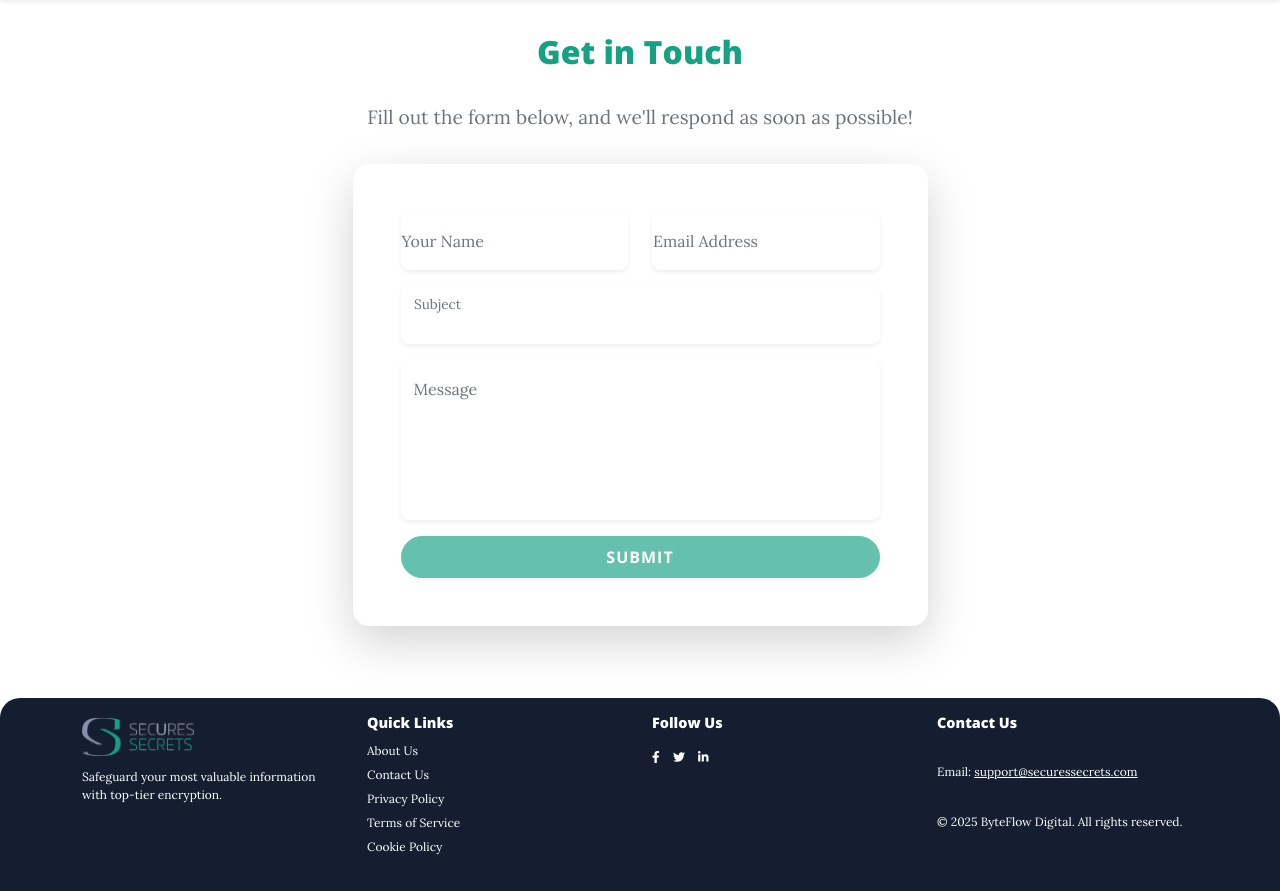
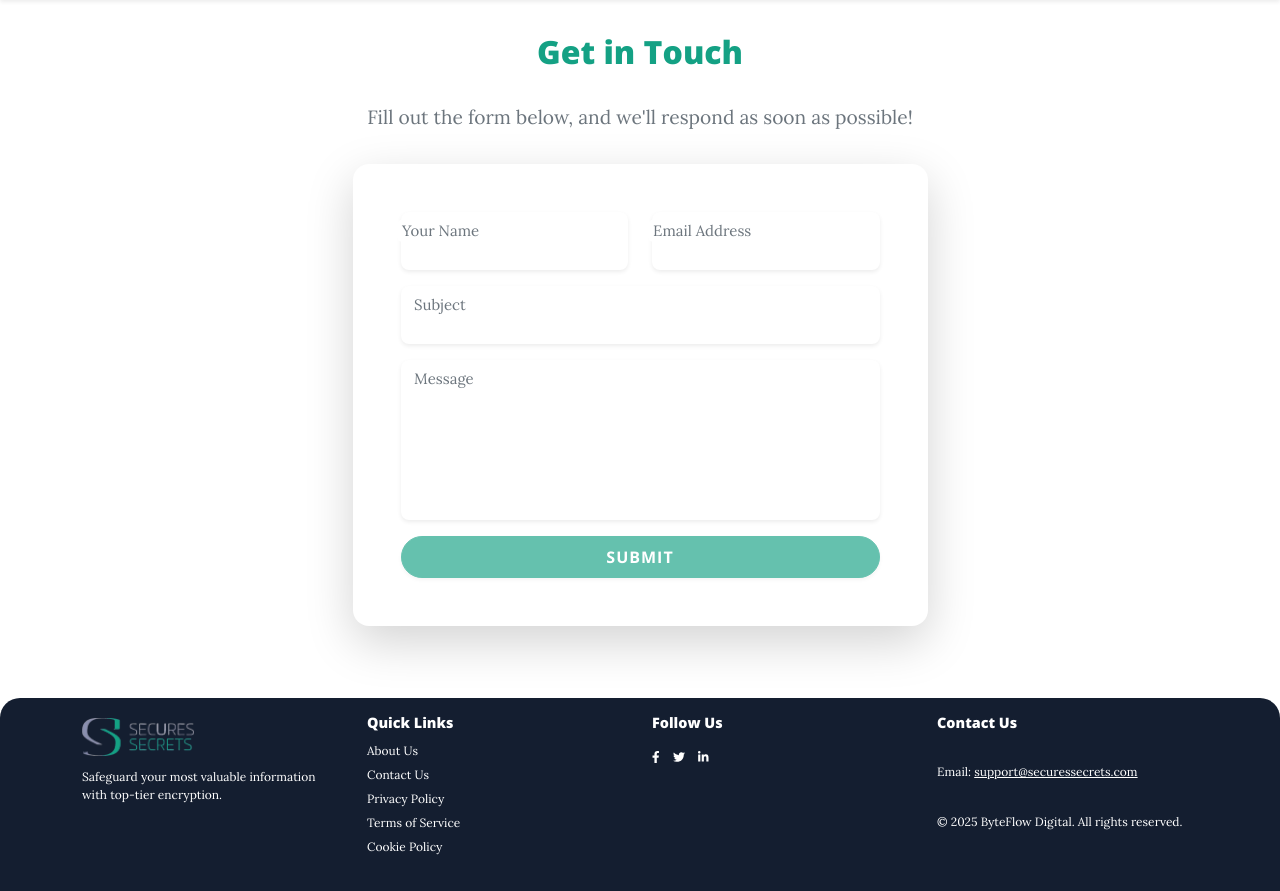
Before and after one commit to byteflow24/securessecrets-web, a Flask app: page /contact in a window 1280 px wide. Shown: the part 67-958 px from the top of the page. Run offline with Flask 3, Linux system fonts and the light colour scheme; parts of the project's set-up code (start-up, migrations or seed data) failed here and were passed over; some libraries are stand-ins or nearby versions.

Commit message:
few changes

```diff
--- a/app/static/js/scripts.js
+++ b/app/static/js/scripts.js
@@ -397,12 +397,17 @@ window.addEventListener('DOMContentLoaded', () => {
             const periodElements = document.querySelectorAll('.billing-period');
             const buttons = document.querySelectorAll('.plan-button');
             const planCards = document.querySelectorAll('.plan-card');
+            const originalPriceContainers = document.querySelectorAll('.original-price');
 
-            priceElements.forEach(element => {
+            priceElements.forEach((element, index) => {
                 const monthlyPrice = parseFloat(element.dataset.monthly);
                 const yearlyPrice = parseFloat(element.dataset.yearly);
                 if (!isNaN(monthlyPrice) && !isNaN(yearlyPrice)) {
                     element.textContent = (isYearly ? yearlyPrice : monthlyPrice).toFixed(2);
+                    // Show/hide original price (monthly price × 12) for yearly billing
+                    if (originalPriceContainers[index]) {
+                        originalPriceContainers[index].style.display = isYearly ? 'block' : 'none';
+                    }
                 } else {
                     console.error('Invalid price data:', element.dataset);
                 }
@@ -448,7 +453,7 @@ window.addEventListener('DOMContentLoaded', () => {
                     } else {
                         button.classList.remove('btn-success', 'disabled');
                         button.classList.add('btn-primary');
-                        button.innerHTML = `Change to ${card.querySelector('h4').textContent}`;
+                        button.innerHTML = `Change Plan Now!`;
                         button.setAttribute('data-bs-toggle', 'modal');
                         button.setAttribute('data-bs-target', '#confirmUpgradeModal');
                     }
--- a/app/templates/partials/contact_content.html
+++ b/app/templates/partials/contact_content.html
@@ -38,8 +38,8 @@
                                 <div class="row mb-3">
                                     <!-- Name Input -->
                                     <div class="form-floating col-md-6">
-                                        {{ form.name(class_="form-control rounded-3 shadow-sm", oninput="this.value = this.value.replace(/[<>]/g, '')", id="contact_name", autocomplete="contact_name", placeholder="Enter your name...") }}
-                                        <label for="contact_name" class="text-muted" style="font-size: 1rem;">Your Name</label>
+                                        {{ form.name(class_="form-control rounded-3 shadow-sm", oninput="this.value = this.value.replace(/[<>]/g, '')", id="contact_name", autocomplete="contact_name") }}
+                                        <label for="contact_name" class="text-muted" style="font-size: 1.1rem;">Your Name</label>
                                         {% for error in form.name.errors %}
                                             <div class="text-danger small" style="font-size: 0.89rem;">{{ error }}</div>
                                         {% endfor %}
@@ -47,8 +47,8 @@
 
                                     <!-- Email Input -->
                                     <div class="form-floating col-md-6">
-                                        {{ form.email(class_="form-control rounded-3 shadow-sm", id="contact_email", autocomplete="contact_email", placeholder="Enter your email...") }}
-                                        <label for="contact_email" class="text-muted" style="font-size: 1rem;">Email Address</label>
+                                        {{ form.email(class_="form-control rounded-3 shadow-sm", id="contact_email", autocomplete="contact_email") }}
+                                        <label for="contact_email" class="text-muted" style="font-size: 1.1rem;">Email Address</label>
                                         {% for error in form.email.errors %}
                                             <div class="text-danger small" style="font-size: 0.89rem;">{{ error }}</div>
                                         {% endfor %}
@@ -59,7 +59,7 @@
                                     <!-- Name Input -->
                                     <div class="form-floating col-md-6">
                                         {{ form.name(class_="form-control rounded-3 shadow-sm", id="contact_name", autocomplete="contact_name", readonly=true, value=current_user.username) }}
-                                        <label for="contact_name" class="text-muted" style="font-size: 1rem;">Username</label>
+                                        <label for="contact_name" class="text-muted" style="font-size: 1.1rem;">Username</label>
                                         {% for error in form.name.errors %}
                                             <div class="text-danger small" style="font-size: 0.89rem;">{{ error }}</div>
                                         {% endfor %}
@@ -68,7 +68,7 @@
                                     <!-- Email Input -->
                                     <div class="form-floating col-md-6">
                                         {{ form.email(class_="form-control rounded-3 shadow-sm", id="contact_email", autocomplete="contact_email", readonly=true) }}
-                                        <label for="contact_email" class="text-muted" style="font-size: 1rem;">Email Address</label>
+                                        <label for="contact_email" class="text-muted" style="font-size: 1.1rem;">Email Address</label>
                                         {% for error in form.email.errors %}
                                             <div class="text-danger small" style="font-size: 0.89rem;">{{ error }}</div>
                                         {% endfor %}
@@ -79,7 +79,7 @@
                             <!-- Subject Input -->
                             <div class="form-floating mb-3">
                                 {{ form.subject(class_="form-control rounded-3 shadow-sm", id="contact_subject") }}
-                                <label for="contact_subject" class="text-muted" style="font-size: 1rem;">Subject</label>
+                                <label for="contact_subject" class="text-muted" style="font-size: 1.1rem;">Subject</label>
                                 {% for error in form.subject.errors %}
                                     <div class="text-danger small" style="font-size: 0.89rem;">{{ error }}</div>
                                 {% endfor %}
@@ -87,8 +87,8 @@
 
                             <!-- Message Input -->
                             <div class="form-floating mb-3">
-                                {{ form.message(class_="form-control rounded-3 shadow-sm", id="contact_message", placeholder="Enter your message...", style="height: 10rem;") }}
-                                <label for="contact_message" class="text-muted" style="font-size: 1rem;">Message</label>
+                                {{ form.message(class_="form-control rounded-3 shadow-sm", id="contact_message", style="height: 10rem;") }}
+                                <label for="contact_message" class="text-muted" style="font-size: 1.1rem;">Message</label>
                                 {% for error in form.message.errors %}
                                     <div class="text-danger small" style="font-size: 0.89rem;">{{ error }}</div>
                                 {% endfor %}
```
Also changed, not shown: app/templates/partials/billing_content.html (+13 -0 lines), app/templates/partials/pricing_content.html (+13 -0 lines).
